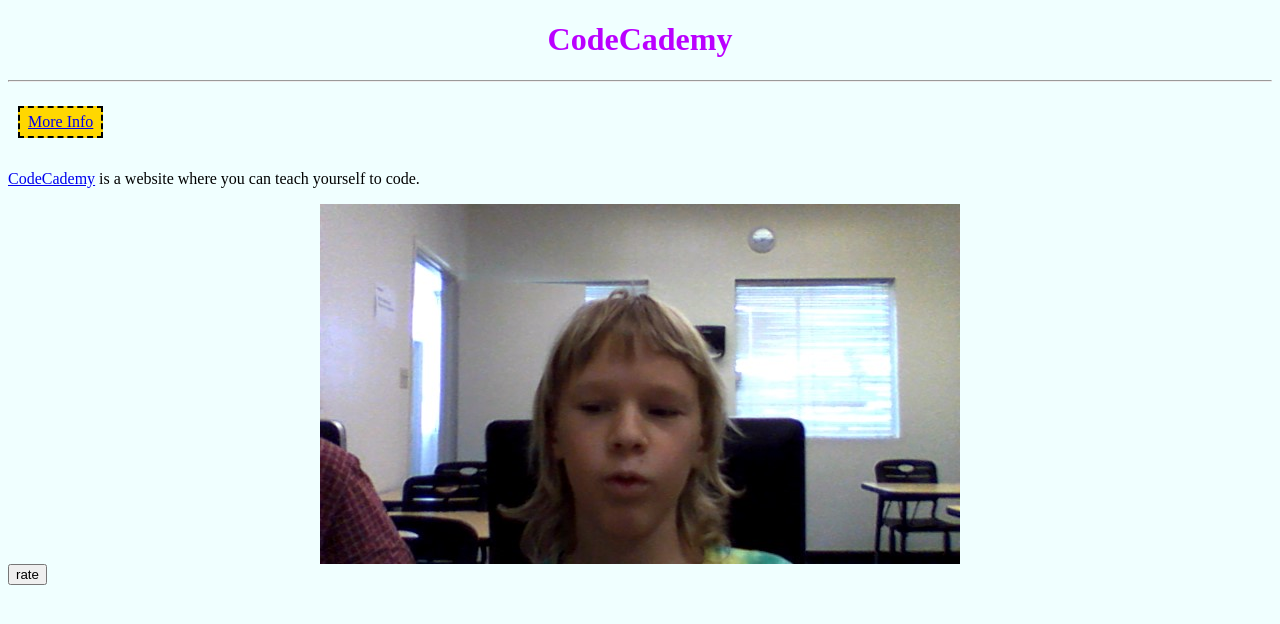
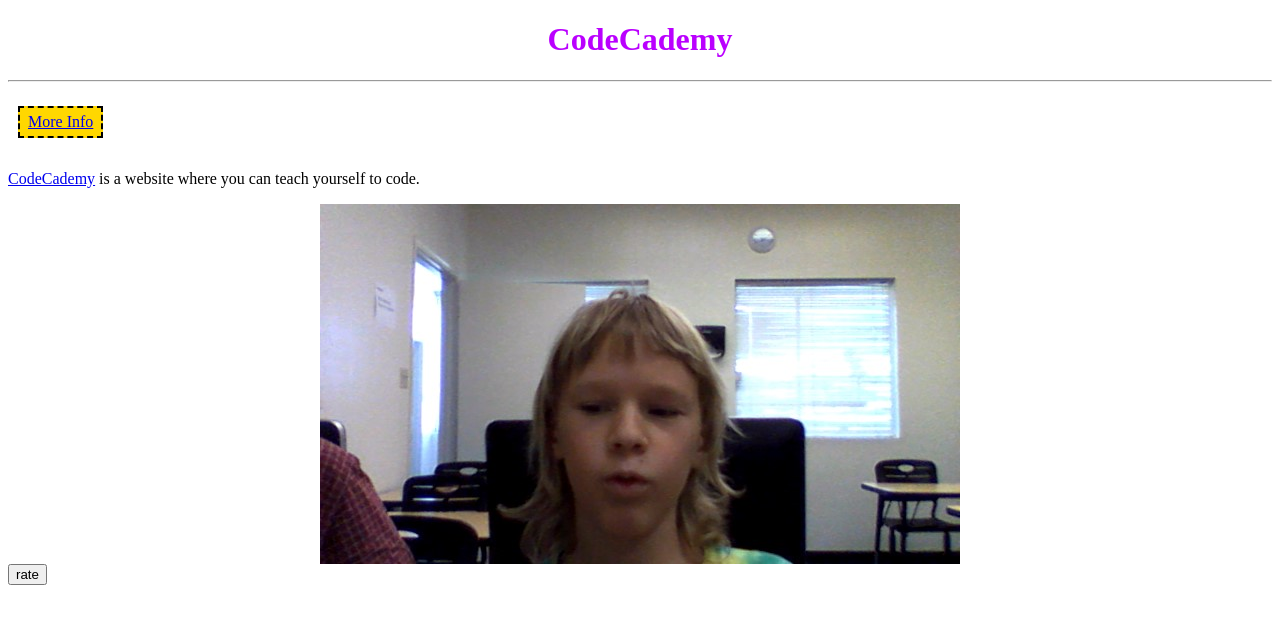
Before and after one commit to YuraT/WhizKidz, a PHP site: page /index.html in a window 1280 px wide. Shown: the top 624 px of the page. Run offline with PHP 8.4, Linux system fonts and the light colour scheme; some libraries are stand-ins or nearby versions.

Commit message:
Revert "WAMP"
This reverts commit d1b111252ff9a0b977dfee836eef04f393e62f91.

```diff
--- a/style.css
+++ b/style.css
@@ -1,6 +1,3 @@
-body {
-    background-color: azure;
-}
 h1 {
 
 color: #ba00ff;
```
